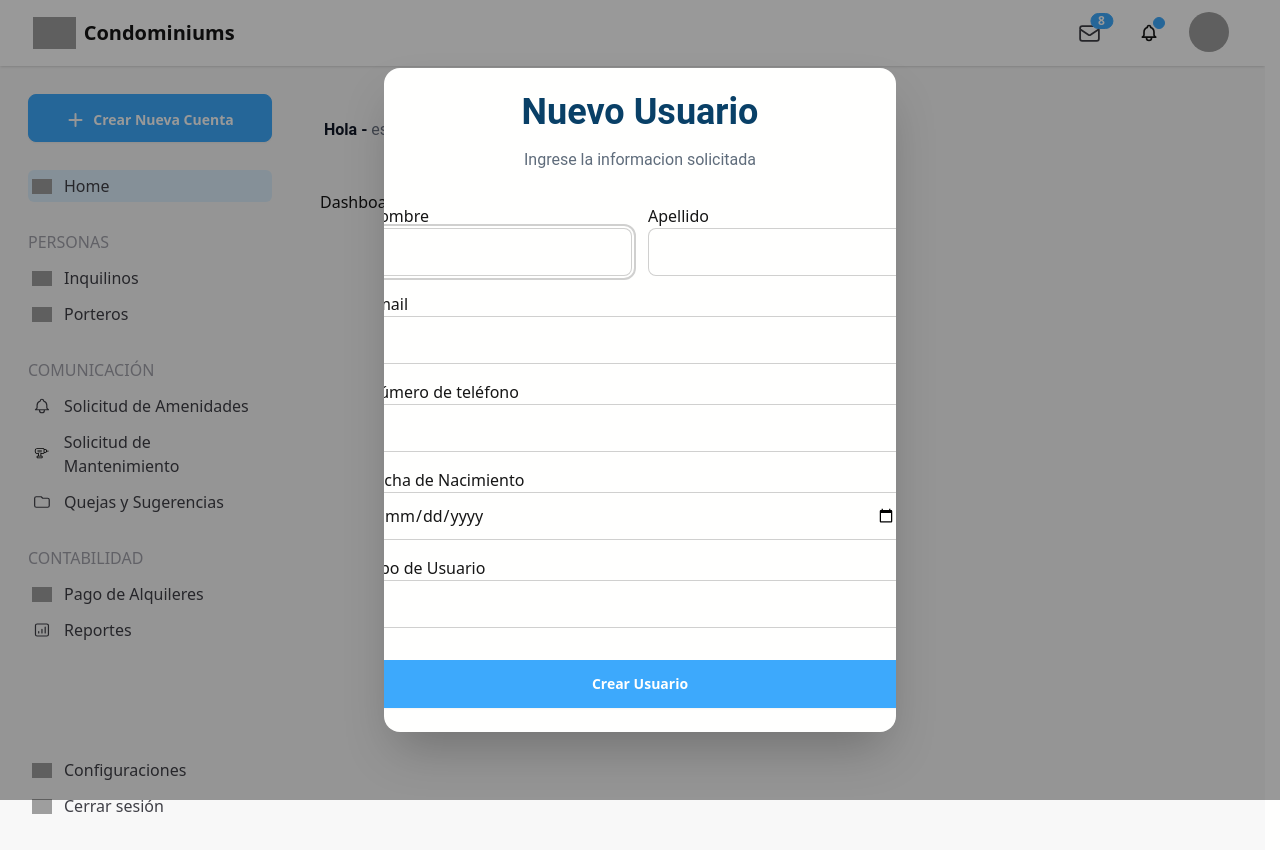
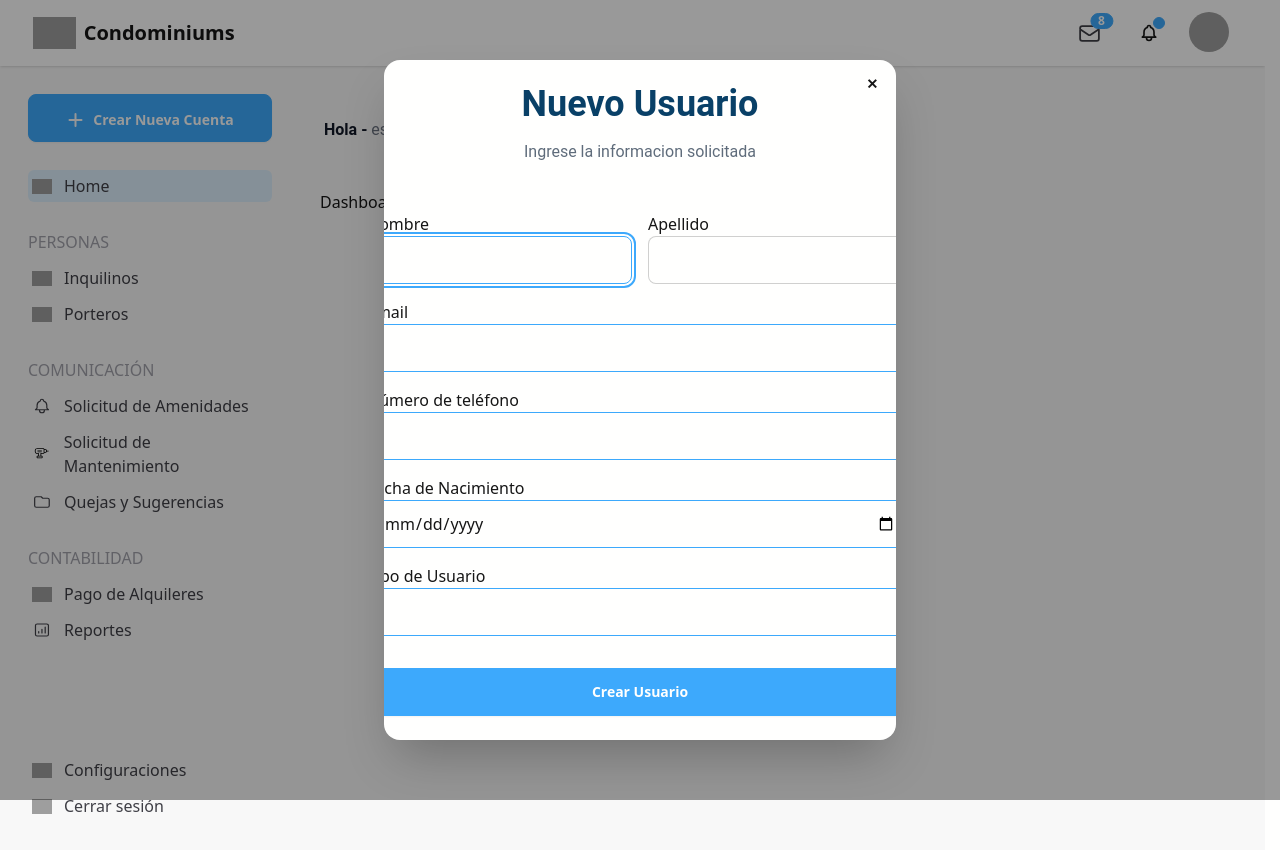
Before and after one commit to Tiin24/C15-07-T-Node-React, a React (Vite) app in the folder frontend/: page /dashboard in a window 1280 px wide. Both pictures are taken after a click on the button "Crear Nueva Cuenta". Built offline with nearby package versions, Linux system fonts and the light colour scheme; no server answers; grey boxes are pictures that could not be loaded.

Commit message:
fix(frontend): close modal

```diff
--- a/frontend/src/components/User/CreateUser.jsx
+++ b/frontend/src/components/User/CreateUser.jsx
@@ -14,11 +14,19 @@ export default function CreateUser() {
           <h3 className='justify-center text-4xl font-bold'>Nuevo Usuario</h3>
           <p className='py-4'>Ingrese la informacion solicitada </p>
 
-          <form className='mt-4 space-y-4'>
+          <form className='mt-4 space-y-4' method='dialog'>
+            <div
+              className='btn btn-circle btn-ghost btn-sm absolute right-2 top-2'
+              onClick={() => document.getElementById('my_modal_4').close()}>
+              ✕
+            </div>
             <div className='flex space-x-4'>
               <div className='flex flex-col'>
                 <label className='font-medium'>Nombre</label>
-                <input type='text' className='input input-bordered' />
+                <input
+                  type='text'
+                  className='input input-bordered input-primary'
+                />
               </div>
               <div className='flex flex-col'>
                 <label className='font-medium'>Apellido</label>
@@ -28,22 +36,33 @@ export default function CreateUser() {
 
             <div className='flex flex-col'>
               <label className='font-medium'>Email</label>
-              <input type='email' className='input input-bordered' />
+              <input
+                type='email'
+                className='input input-bordered input-primary'
+              />
             </div>
 
             <div className='flex flex-col'>
               <label className='font-medium'>Número de teléfono</label>
-              <input type='number' className='input input-bordered' />
+              <input
+                type='number'
+                className='input input-bordered input-primary'
+              />
             </div>
 
             <div className='flex flex-col'>
               <label className='font-medium'>Fecha de Nacimiento</label>
-              <input type='date' className='input input-bordered' />
+              <input
+                type='date'
+                className='input input-bordered input-primary'
+              />
             </div>
 
             <div className='flex flex-col'>
               <label className='font-medium'>Tipo de Usuario</label>
-              <select type='text' className='input input-bordered'>
+              <select
+                type='text'
+                className='input input-bordered input-primary'>
                 <option value=''></option>
                 <option value='usuario'>Usuario</option>
                 <option value='portero'>Portero</option>
```
